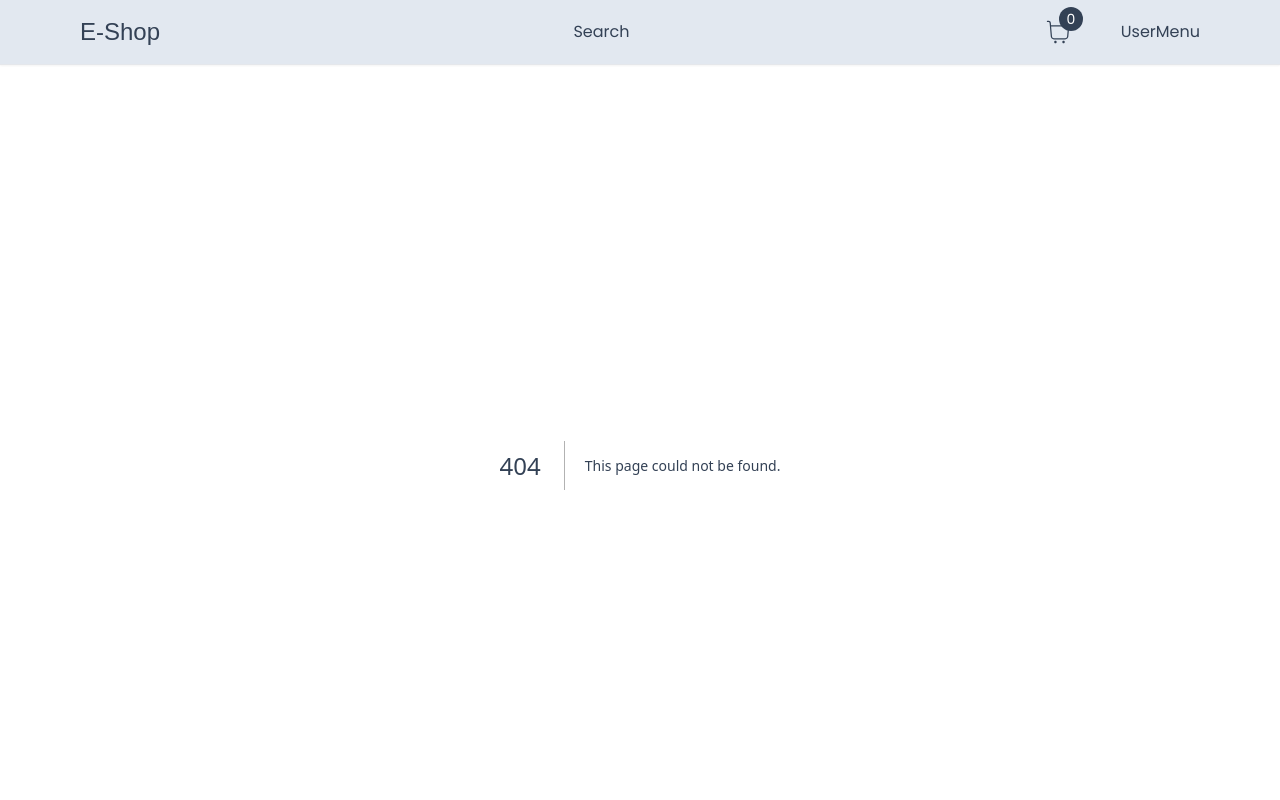
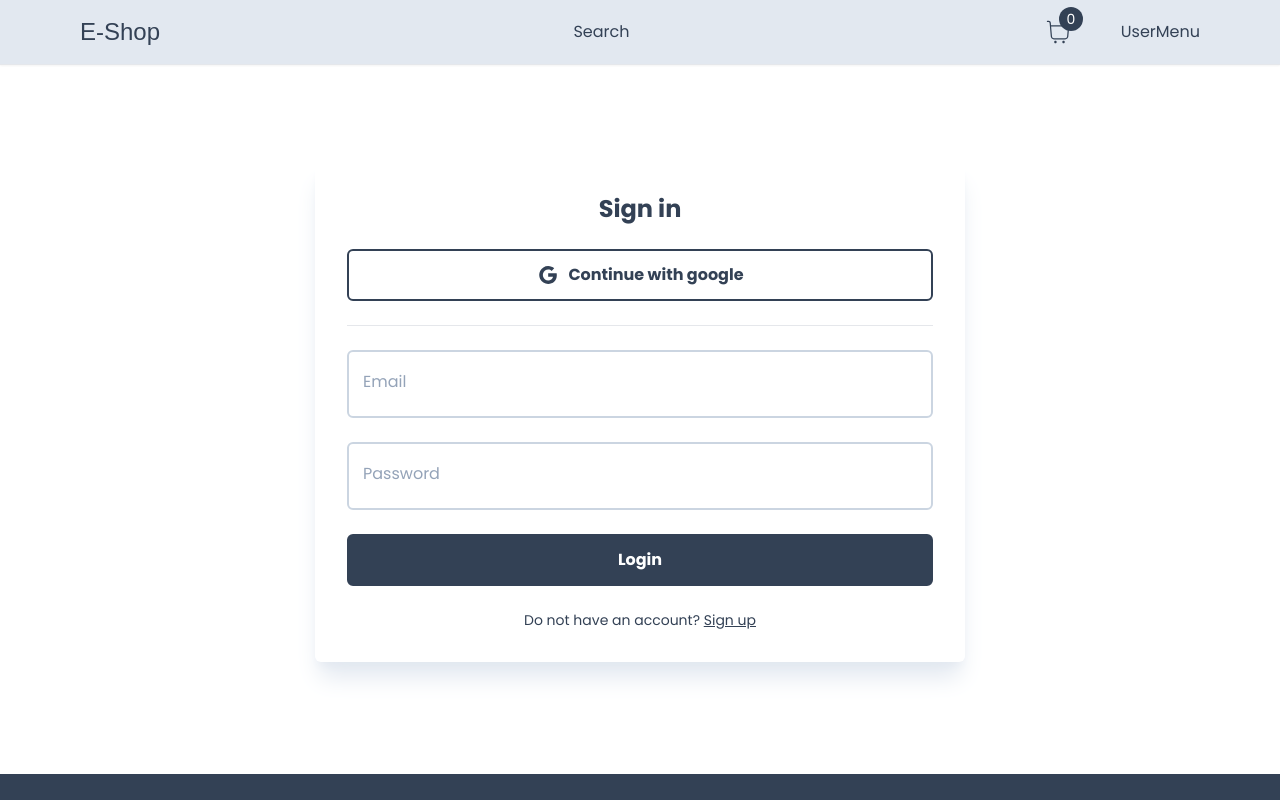
Before and after one commit to aladdin91/ecommerce-shop, a Next.js app: page /login in a window 1280 px wide. Before the commit this address had no page. Shown: the top 800 px of the page. Built offline with nearby package versions, Linux system fonts and the light colour scheme; a web font is replaced by a local one.

Commit message:
create log in component

```diff
--- /dev/null
+++ b/app/login/LoginForm.tsx
@@ -0,0 +1,67 @@
+"use client";
+
+import { useState } from "react";
+import Heading from "../components/Heading";
+import { FieldValues, SubmitHandler, useForm } from "react-hook-form";
+import Input from "../components/inputs/Input";
+import Button from "../components/Button";
+import Link from "next/link";
+import { AiOutlineGoogle } from "react-icons/ai";
+
+const LoginForm = () => {
+  const [isLoading, setIsLoading] = useState(false);
+  const {
+    register,
+    handleSubmit,
+    formState: { errors },
+  } = useForm<FieldValues>({
+    defaultValues: { email: "", password: "" },
+  });
+
+  const inSubmit: SubmitHandler<FieldValues> = (data) => {
+    setIsLoading(true);
+  };
+
+  return (
+    <>
+      <Heading title="Sign in" />
+      <Button
+        outline
+        label="Continue with google"
+        icon={AiOutlineGoogle}
+        onClick={() => {}}
+      />
+      <hr className="bg-slate-300 w-full h-px" />
+
+      <Input
+        id="email"
+        label="Email"
+        disabled={isLoading}
+        register={register}
+        errors={errors}
+        required
+      />
+      <Input
+        id="password"
+        label="Password"
+        disabled={isLoading}
+        register={register}
+        errors={errors}
+        required
+        type="password"
+      />
+      <Button
+        label={isLoading ? "Loading" : "Login"}
+        onClick={handleSubmit(inSubmit)}
+      />
+      <p className="text-sm">
+        Do not have an account?{" "}
+        <Link className="underline" href="/register">
+          Sign up
+        </Link>{" "}
+      </p>
+    </>
+  );
+};
+
+export default LoginForm;
--- /dev/null
+++ b/app/login/page.tsx
@@ -0,0 +1,15 @@
+import Container from "../components/Container";
+import FormWrap from "../components/FormWrap";
+import LoginForm from "./LoginForm";
+
+const Login = () => {
+  return (
+    <Container>
+      <FormWrap>
+        <LoginForm />
+      </FormWrap>
+    </Container>
+  );
+};
+
+export default Login;
```
